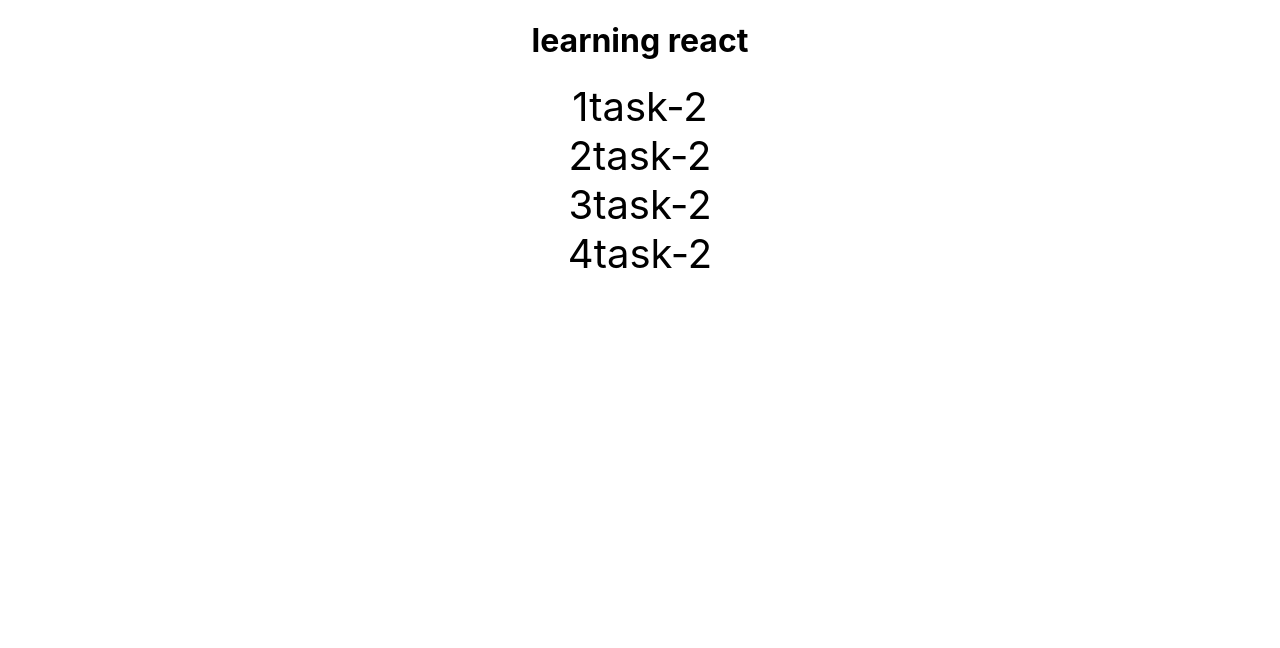
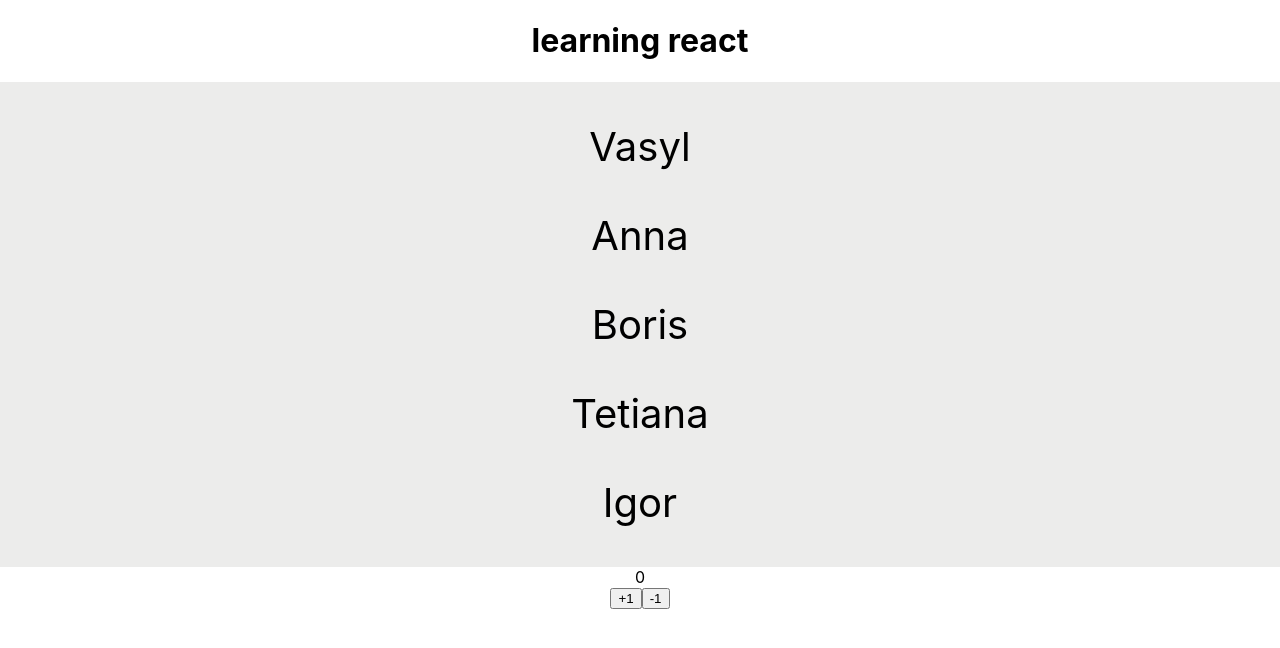
Before and after one commit to VasylSabadosh/learning-react, a React (Create React App) app: page / in a window 1280 px wide. Shown: the top 648 px of the page. Built offline with nearby package versions, Linux system fonts and the light colour scheme; the HTML template or start-up script is replaced by a standard one.

Commit message:
added new component counter

```diff
--- a/package.json
+++ b/package.json
@@ -9,6 +9,7 @@
     "react": "^18.2.0",
     "react-dom": "^18.2.0",
     "react-scripts": "5.0.1",
+    "uuid": "^8.3.2",
     "web-vitals": "^2.1.4"
   },
   "scripts": {
--- a/src/App.js
+++ b/src/App.js
@@ -1,17 +1,16 @@
 import './App.css';
 import MyFirstComponet from './components/MyFirstComponent/MyFirstComponet';
 import Header from "./components/Header/Header";
+import Counter from './components/Counter/Counter';
 
 
 function App() {
+  let names = ['Vasyl','Vasyl', 'Anna', 'Anna', 'Boris', 'Tetiana', 'Igor'];
   return (
     <div className="App">
       <Header title = "learning react"/>
-      <MyFirstComponet message = "1task-2"/>
-      <MyFirstComponet message = "2task-2"/>
-      <MyFirstComponet message = "3task-2"/>
-      <MyFirstComponet message = "4task-2"/>
-
+      <MyFirstComponet arr = {names}/>
+      <Counter />
     </div>
   );
 }
--- /dev/null
+++ b/src/components/Counter/Counter.jsx
@@ -0,0 +1,27 @@
+import React, { Component } from 'react';
+
+class Counter extends Component {
+    state = {
+        number: 0
+    };
+
+    inc= ()=> {
+        this.setState({number : this.state.number + 1});
+    }
+
+    dec= ()=> {
+        this.setState({number : this.state.number - 1});
+    }
+
+    render() {
+        return (
+            <div>
+                <div>{this.state.number}</div>
+                <button onClick={this.inc}>+1</button>
+                <button onClick={this.dec}>-1</button>
+            </div>
+        );
+    }
+}
+
+export default Counter;
--- a/src/components/MyFirstComponent/MyFirstComponet.css
+++ b/src/components/MyFirstComponent/MyFirstComponet.css
@@ -1,4 +1,5 @@
 .first {
+    background-color: rgb(236, 236, 235);
     font-size: 40px;
 
     display: grid;
--- a/src/components/MyFirstComponent/MyFirstComponet.jsx
+++ b/src/components/MyFirstComponent/MyFirstComponet.jsx
@@ -1,12 +1,23 @@
 import React, { Component } from 'react';
 import "./MyFirstComponet.css";
+import { v4 as uuidv4 } from 'uuid';
 
 class MyFirstComponet extends Component {
+    state = {
+        a:this.props.arr,
+
+    }
 
     render() {
         return (
             <div className='first'>
-                <div>{this.props.message}</div>
+                <div>
+                    {this.state.a
+                        .filter((item, index) => {
+                        return this.state.a.indexOf(item) === index
+                        })
+                        .map( name => <p key={uuidv4()}>{name}</p> )}
+                </div>
             </div>
         );
     }
```
Also changed, not shown: 1 other file (tests, documents, lock files or other folders).
